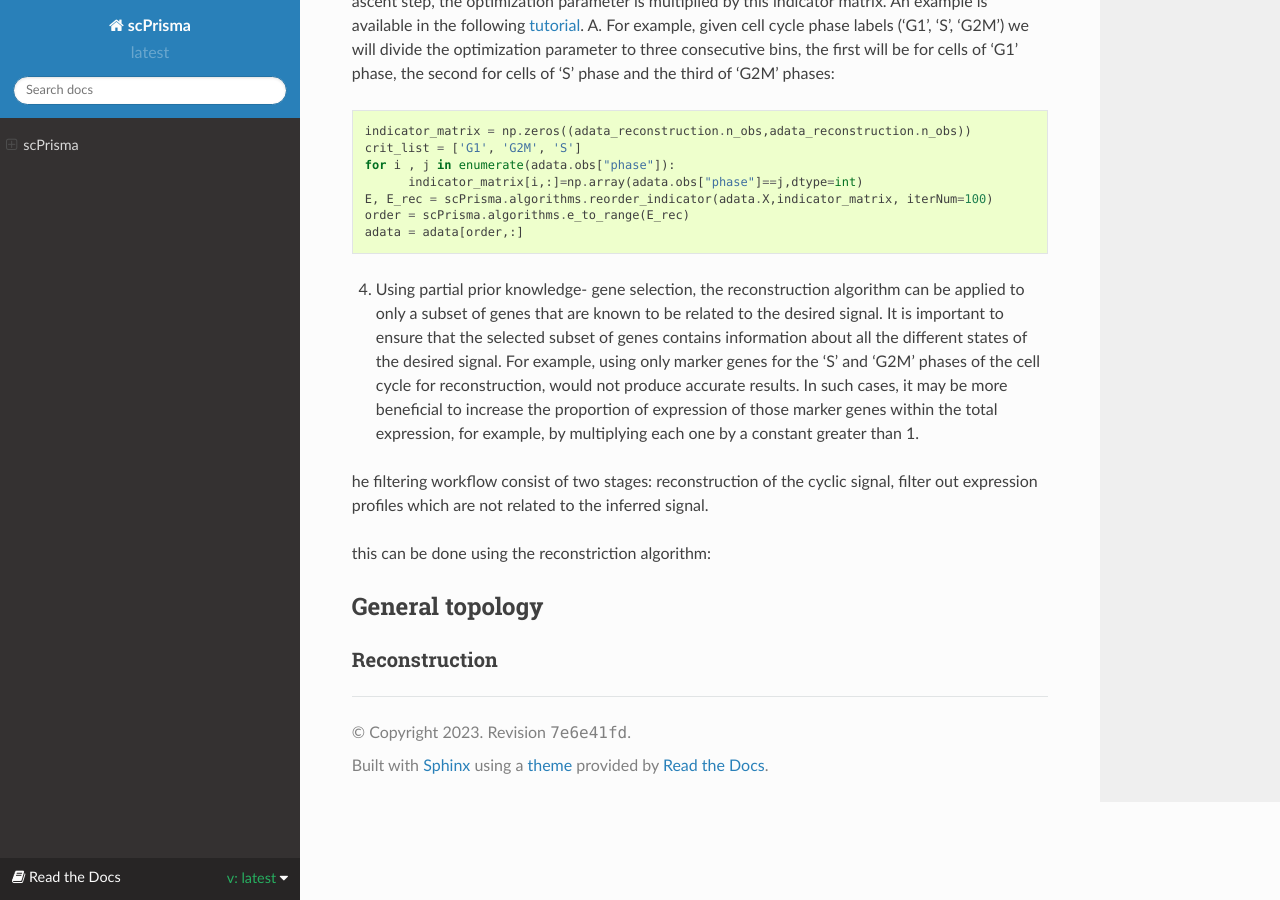
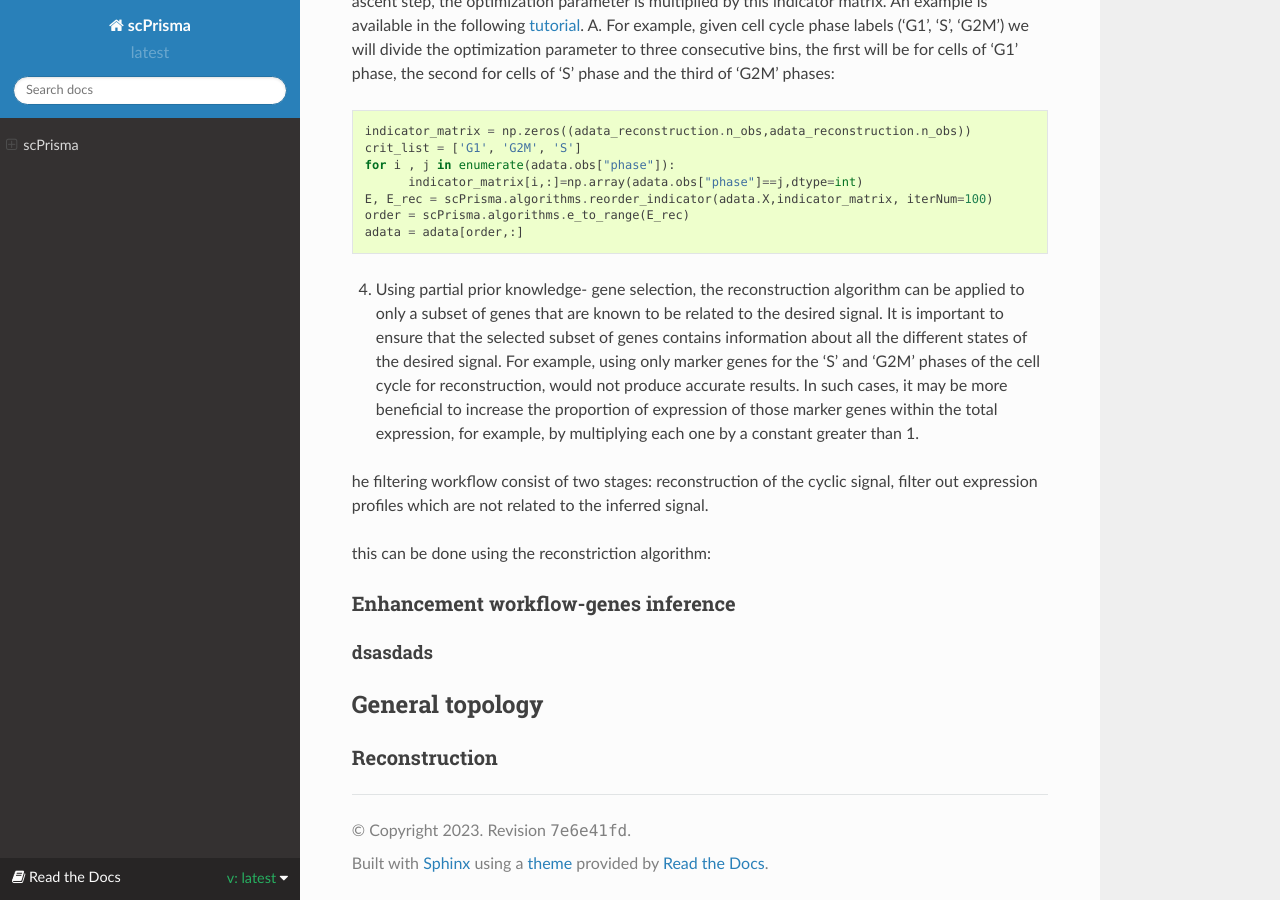
Before and after one commit to nitzanlab/scPrisma, a Sphinx documentation site: the page built from docs/index.rst, in a window 1280 px wide and 900 px high, scrolled down 2874 px. Built offline with Sphinx 7.4.7 and the Read the Docs theme 2.0.0, drawn with Linux system fonts in a browser that asks for light colours; pages that are not in the unit, such as notebooks, are missing from menus.

Commit message:
Update index.rst

```diff
--- a/docs/index.rst
+++ b/docs/index.rst
@@ -95,7 +95,11 @@ he filtering workflow consist of two stages: reconstruction of the cyclic signal
 
 this can be done using the reconstriction algorithm:
 
+Enhancement workflow-genes inference
+~~~~~~~~~~
 
+dsasdads
+******
 General topology
 -------
 
```
